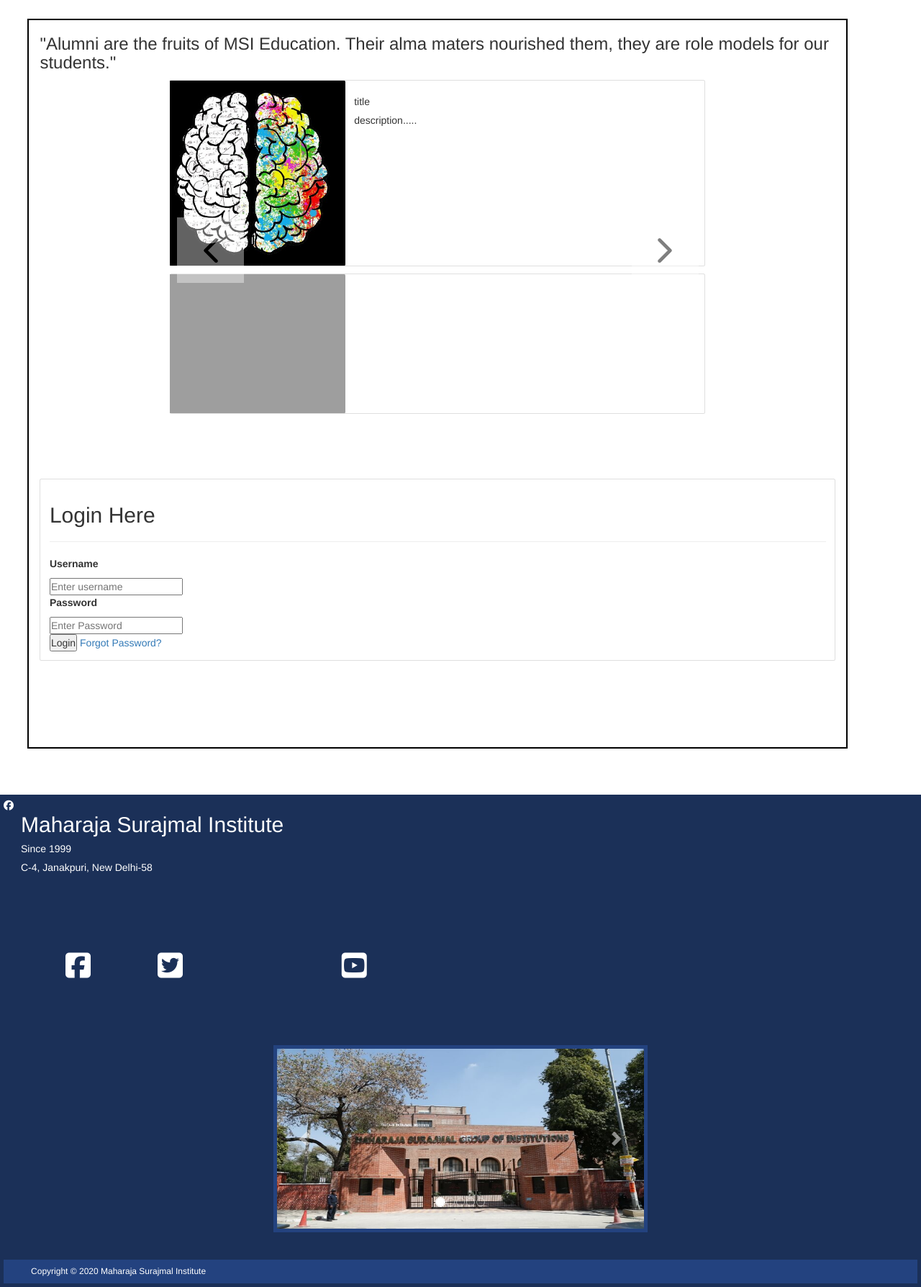
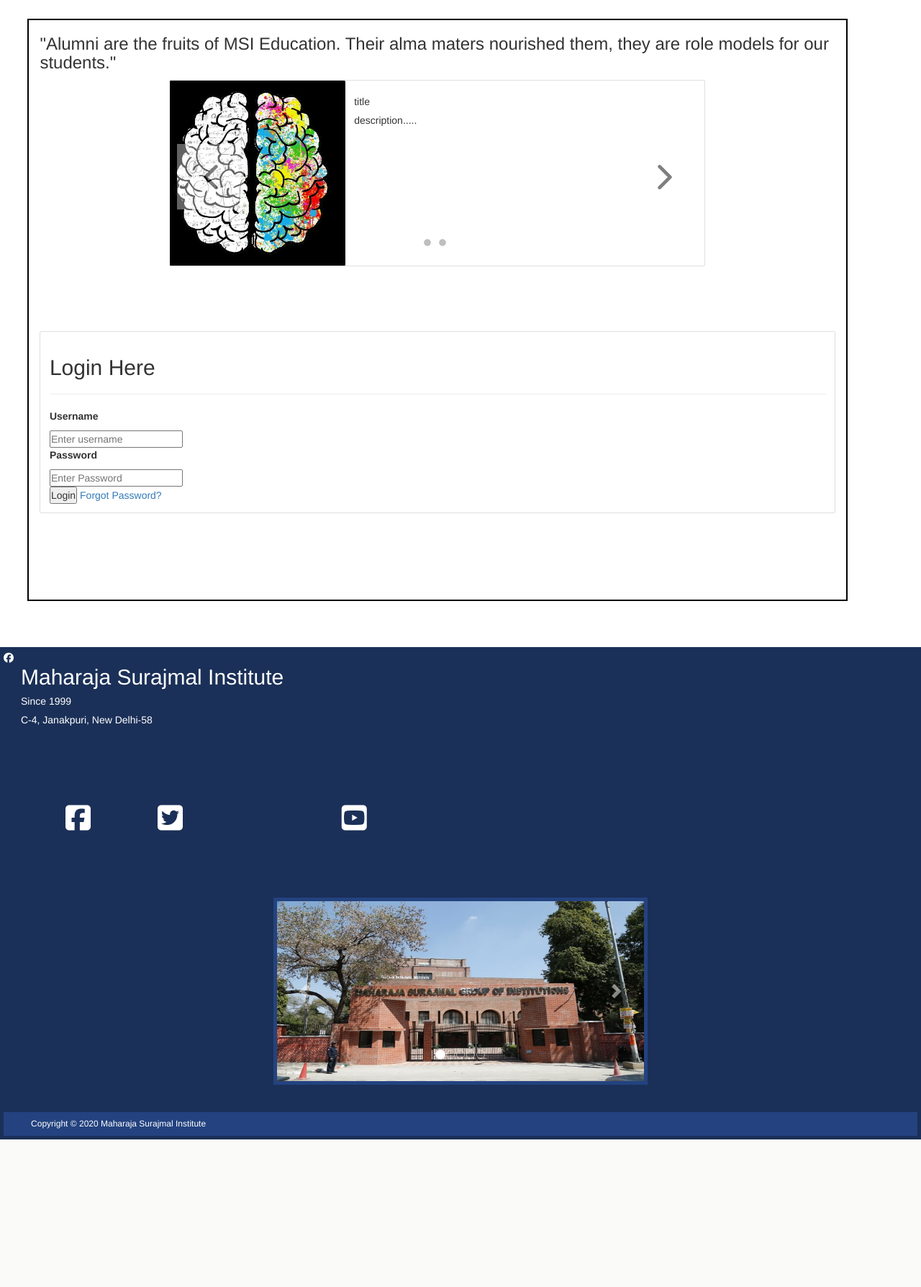
Before and after one commit to Megha2k/MSI-Alumni, a Django app: page / in a window 1280 px wide. Shown: the part 248-2036 px from the top of the page at 72% size. After the commit the page ends 1831 px from the top, so only its background shows below. Run offline with Django 3.2, Linux system fonts and the light colour scheme; data comes from the database, SQL or seed files in the repository; some libraries are stand-ins or nearby versions; grey boxes are pictures that could not be loaded.

Commit message:
slideshow changes

```diff
--- /dev/null
+++ b/alumni_portal/static/js/index.js
@@ -0,0 +1,3 @@
+$(document).ready(function () {
+  $('#mysliderbody').find('.item').first().addClass('active');
+});
--- a/alumni_portal/templates/alumni_app/index.html
+++ b/alumni_portal/templates/alumni_app/index.html
@@ -4,6 +4,8 @@
 <link rel="stylesheet" type="text/css" href="{% static 'css/index.css' %}">
 {% block base_body_block %}
 <!-- everything in this block will inherit from base.html -->
+
+<script type="text/javascript" src="{% static 'js/index.js' %}"></script>
 
 <h3>"Alumni are the fruits of MSI Education. Their alma maters nourished them, they are role models for our students."</h3>
 
@@ -12,7 +14,7 @@
     <div class="carousel slide" id="mysliderbody" data-ride="carousel">
         <div class="carousel-inner"  ><!-- images stored here -->
             {% for i in slideshow_obj %}
-            <div class="item active"><!-- first image-->
+            <div class="item"><!-- first image-->
                 <div class="card mb-3" style="width:100%; height:auto;">
                     <div class="row no-gutters">
                         <div class="col-md-4">
@@ -30,15 +32,12 @@
             {% endfor %}
 
         </div>
-        <ol class="carousel-indicators" style="color:green;"><!--indicators-->
-            <li data-target="#mysliderbody" data-slide-to="0" class="active"></li>
-            <li data-target="#mysliderbody" data-slide-to="1" ></li>
-            <li data-target="#mysliderbody" data-slide-to="2" ></li>
-            <li data-target="#mysliderbody" data-slide-to="3" ></li>
-            <li data-target="#mysliderbody" data-slide-to="4" ></li>
-
+        <ol class="carousel-indicators"><!--indicators-->
+            {% for i in slideshow_obj %}
+                <li data-target="#mysliderbody" data-slide-to="0" style="background-color:grey;"></li>&nbsp;&nbsp;
+            {% endfor %}
         </ol>
-     <!--    <a class="carousel-control-prev" href="#mysliderbody" role="button" data-slide="prev" style="color:green;">
+    <!--    <a class="carousel-control-prev" href="#mysliderbody" role="button" data-slide="prev" style="color:green;">
             <span class="carousel-control-prev-icon" aria-hidden="true"></span>
             <span class="sr-only">Previous</span>
         </a>
```
